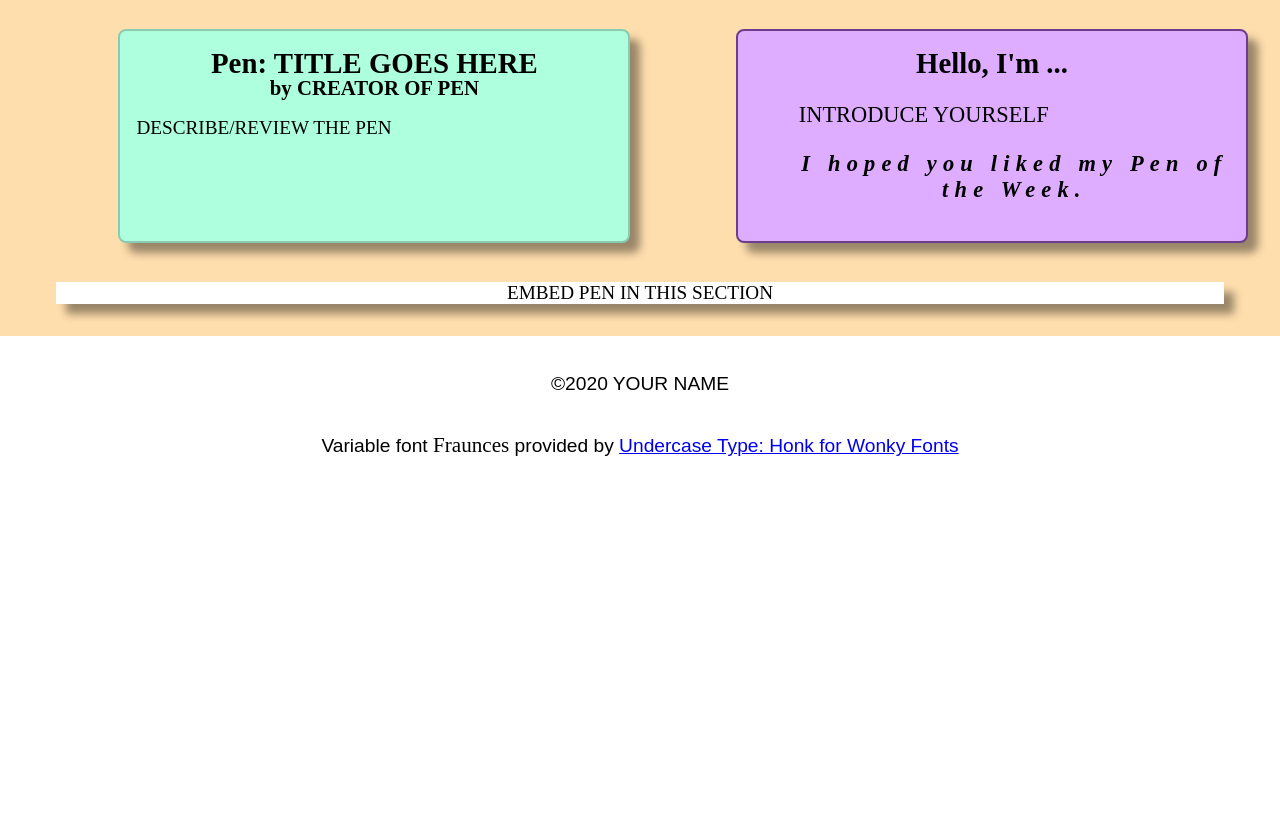
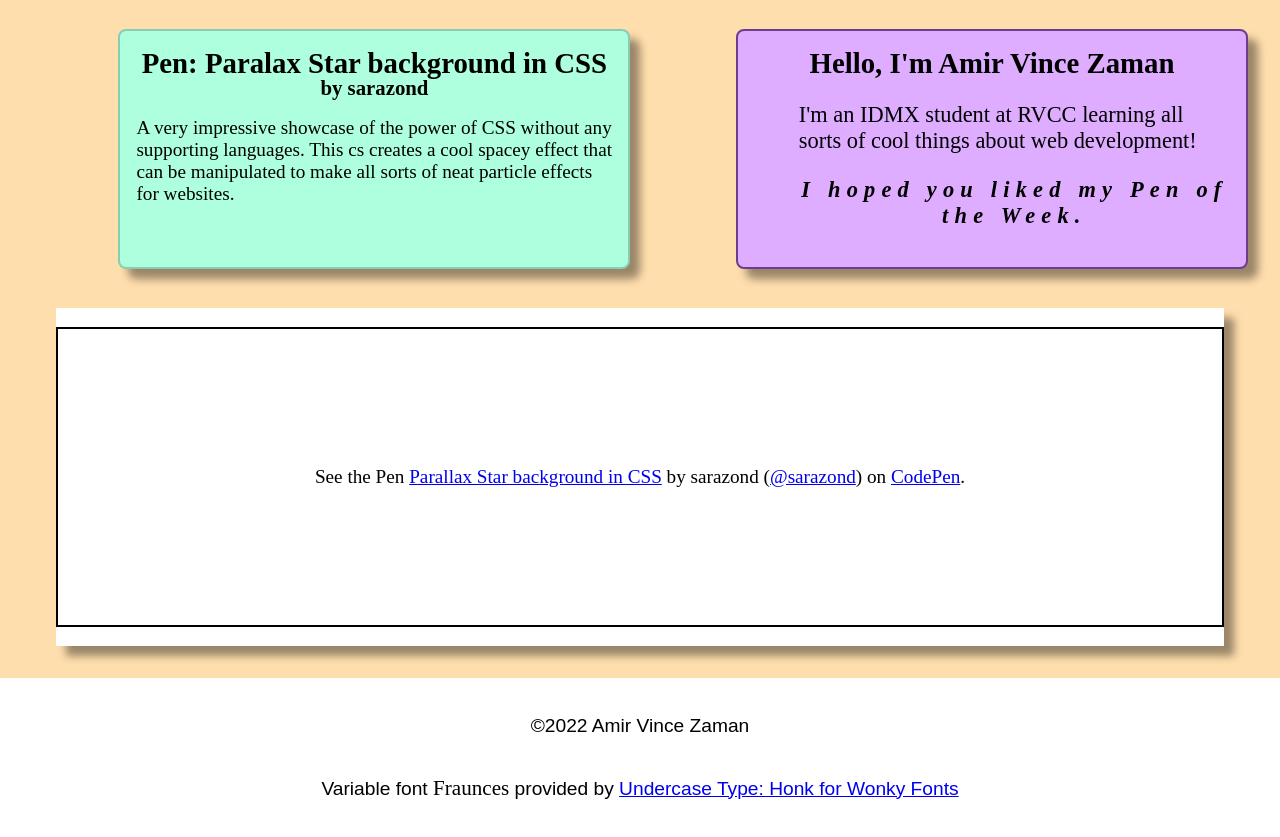
Before and after one commit to RVCC-IDMX/embed-codepen-avzaman, a plain HTML site: page index.html in a window 1280 px wide. Shown: the part 67-904 px from the top of the page. Before the commit the page ends 800 px from the top, so only its background shows below. Drawn offline with Linux system fonts and the light colour scheme; a script that the page names is missing; a web font is replaced by a local one.

Commit message:
embeded codepen thing and replaced text in html with my own

```diff
--- a/index.html
+++ b/index.html
@@ -16,19 +16,26 @@
 
       <main>
         <article>
-          <h2>Pen: TITLE GOES HERE</h2>
-          <h3>by CREATOR OF PEN</h3>
-          <p>DESCRIBE/REVIEW THE PEN</p>
+          <h2>Pen: Paralax Star background in CSS</h2>
+          <h3>by sarazond</h3>
+          <p>A very impressive showcase of the power of CSS without any supporting languages. This cs creates a cool spacey effect that can be manipulated to make all sorts of neat particle effects for websites. </p>
         </article>
-        <section>EMBED PEN IN THIS SECTION</section>
+        <section>
+          <p class="codepen" data-height="300" data-default-tab="html,result" data-slug-hash="LYGbwj" data-user="sarazond" style="height: 300px; box-sizing: border-box; display: flex; align-items: center; justify-content: center; border: 2px solid; margin: 1em 0; padding: 1em;">
+            <span>See the Pen <a href="https://codepen.io/sarazond/pen/LYGbwj">
+            Parallax Star background in CSS</a> by sarazond (<a href="https://codepen.io/sarazond">@sarazond</a>)
+            on <a href="https://codepen.io">CodePen</a>.</span>
+          </p>
+          <script async src="https://cpwebassets.codepen.io/assets/embed/ei.js"></script>
+        </section>
         <aside>
-          <h2>Hello, I'm ...</h2>
-          <p>INTRODUCE YOURSELF</p>
+          <h2>Hello, I'm Amir Vince Zaman</h2>
+          <p>I'm an IDMX student at RVCC learning all sorts of cool things about web development!</p>
           <p class="bye">I hoped you liked my Pen of the Week.</p>
         </aside>
       </main>
       <footer class="sans-serif">
-        <p>&copy;2020 YOUR NAME</p>
+        <p>&copy;2022 Amir Vince Zaman</p>
         <p>
           Variable font <span class="serif">Fraunces</span> provided by
           <a href="https://github.com/undercasetype/Fraunces"
```
Also changed, not shown: 1 other file.
